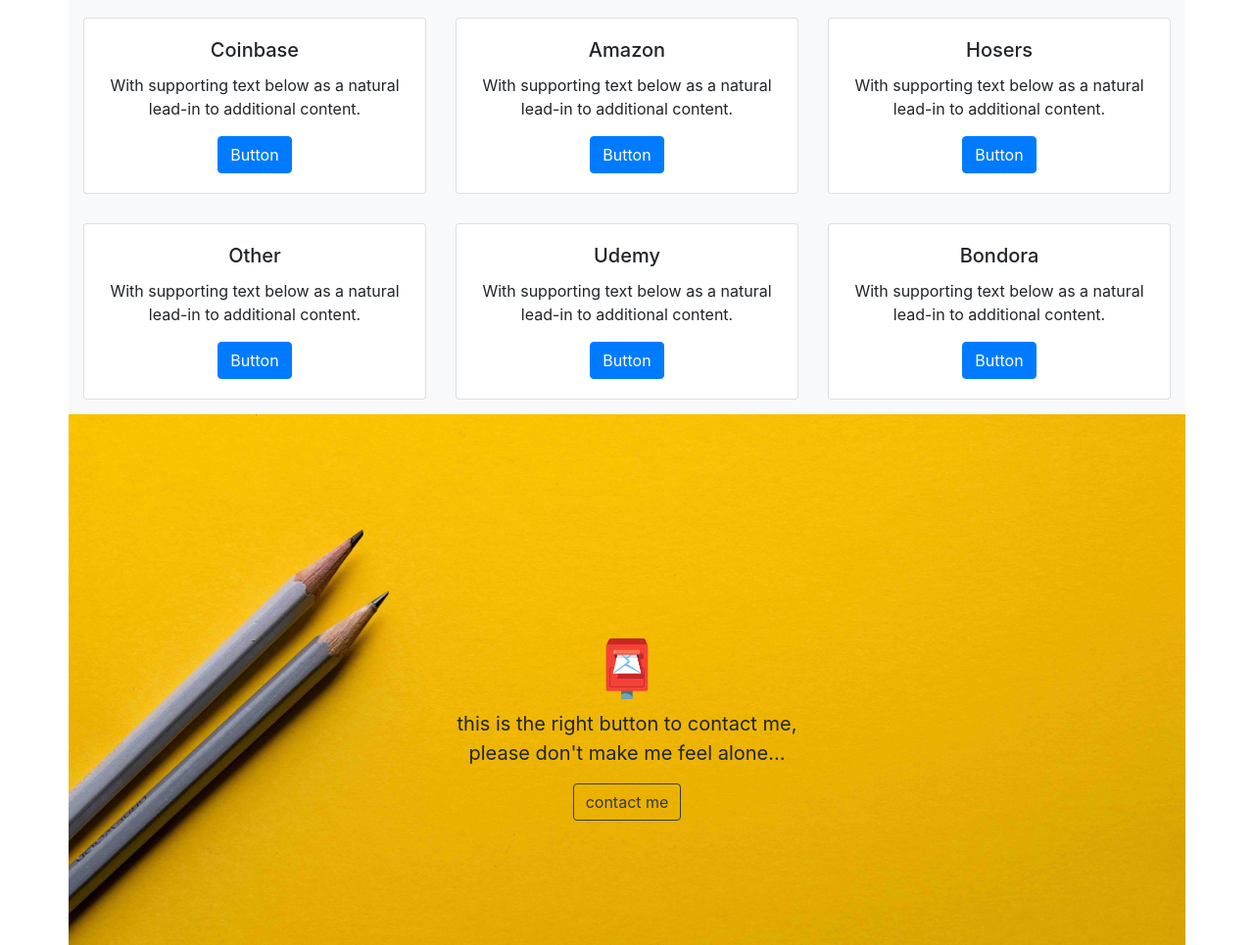
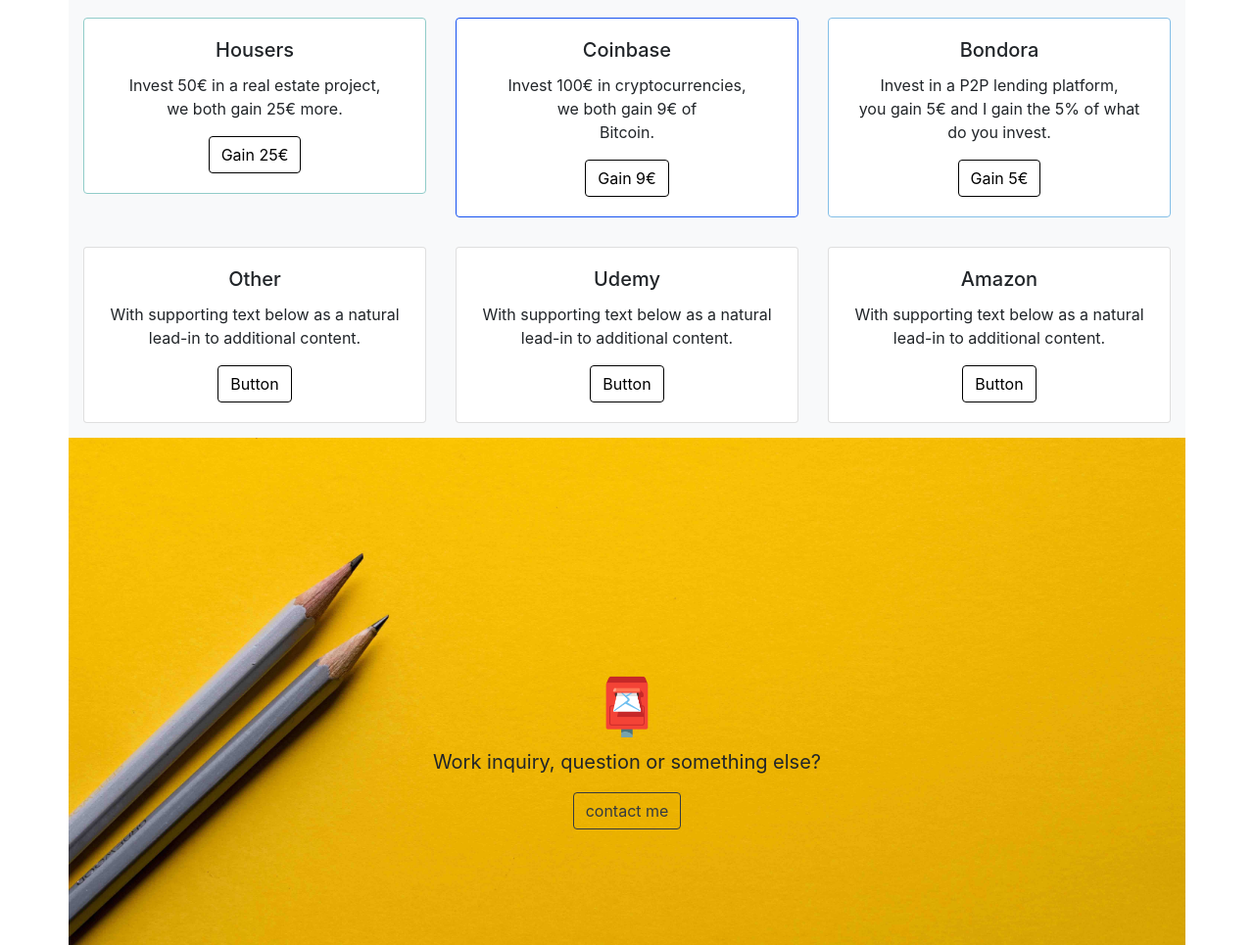
Before and after one commit to filippo-fresilli/filippo-fresilli.github.io, a plain HTML site: page index.html in a window 1280 px wide. Shown: the part 1315-2280 px from the top of the page at 98% size. Drawn offline with nearby package versions, Linux system fonts and the light colour scheme.

Commit message:
new features

```diff
--- a/index.html
+++ b/index.html
@@ -37,7 +37,7 @@
       <!------- Navbar -------->
       <nav class="navbar navbar-expand-md navbar-dark">
         <div class="container">
-          <a class="navbar-brand mb-0 h1" href="#home">Filippo Fresilli</a>
+          <a class="navbar-brand mb-0 h1" href="#">Filippo Fresilli</a>
           <button
             class="navbar-toggler"
             type="button"
@@ -55,7 +55,7 @@
           >
             <ul class="navbar-nav">
               <li class="nav-item">
-                <a class="nav-link" href="#home">Home</a>
+                <a class="nav-link" href="#">Home</a>
               </li>
               <li class="nav-item">
                 <a class="nav-link" href="#">Products</a>
@@ -95,8 +95,7 @@
           <div class="my-3 p-3">
             <h1 class="display-5">I'm Filippo Fresilli</h1>
             <p class="lead">
-              Hello World, this is me and and this is a little summary of my
-              life.
+              Hello World, I'm a UX/UI Designer with a passion for code based in Paris, France.
             </p>
           </div>
         </div>
@@ -119,26 +118,95 @@
         class="container position-relative overflow-hidden text-center bg-light"
         id="referrals"
       >
-        <div class="col-md-8 p-lg-5 mx-auto">
+        <div class="p-lg-5 mx-auto">
           <h2 class="display-4 font-weight-normal">My Referrals</h2>
           <p class="lead font-weight-normal">
-            This is the space where I share with You my referral links. <br/>
+            This is the space where I share with You my referral links. <br />
             I will try to publish only referrals win-win.
           </p>
         </div>
         <div class="row">
+          <!------- Housers -------->
+          <div class="col-sm-4 py-15px">
+            <div class="housers card">
+              <div class="card-body">
+                <h5 class="card-title">Housers</h5>
+                <p class="card-text">
+                  Invest 50€ in a real estate project,<br />
+                  we both gain 25€ more.
+                </p>
+                <a
+                  href="http://bit.ly/2mTTSeQ"
+                  class="btn btn-cards"
+                  target="_blank"
+                  >Gain 25€</a
+                >
+              </div>
+            </div>
+          </div>
+          <!------- Coinbase -------->
+          <div class="col-sm-4 py-15px">
+            <div class="coinbase card">
+              <div class="card-body">
+                <h5 class="card-title">Coinbase</h5>
+                <p class="card-text">
+                  Invest 100€ in cryptocurrencies,<br />
+                  we both gain 9€ of <br />Bitcoin.
+                </p>
+                <a
+                  href="https://www.coinbase.com/join/5890622b39e5ce7dceca5818"
+                  class="btn btn-cards"
+                  target="_blank"
+                  >Gain 9€</a
+                >
+              </div>
+            </div>
+          </div>
+          <!------- Bondora -------->
+          <div class="col-sm-4 py-15px">
+            <div class="bondora card">
+              <div class="card-body">
+                <h5 class="card-title">Bondora</h5>
+                <p class="card-text">
+                  Invest in a P2P lending platform,<br />
+                  you gain 5€ and I gain the 5% of what do you invest.
+                </p>
+                <a
+                  href="https://bondora.com/ref/filippof10"
+                  class="btn btn-cards"
+                  target="_blank"
+                  >Gain 5€</a
+                >
+              </div>
+            </div>
+          </div>
+          <!------- Others -------->
           <div class="col-sm-4 py-15px">
             <div class="card">
               <div class="card-body">
-                <h5 class="card-title">Coinbase</h5>
+                <h5 class="card-title">Other</h5>
                 <p class="card-text">
                   With supporting text below as a natural lead-in to additional
                   content.
                 </p>
-                <a href="#" class="btn btn-primary">Button</a>
+                <a href="#" class="btn btn-cards">Button</a>
               </div>
             </div>
           </div>
+          <!------- Udemy -------->
+          <div class="col-sm-4 py-15px">
+            <div class="card">
+              <div class="card-body">
+                <h5 class="card-title">Udemy</h5>
+                <p class="card-text">
+                  With supporting text below as a natural lead-in to additional
+                  content.
+                </p>
+                <a href="#" class="btn btn-cards">Button</a>
+              </div>
+            </div>
+          </div>
+          <!------- Amazon -------->
           <div class="col-sm-4 py-15px">
             <div class="card">
               <div class="card-body">
@@ -147,55 +215,7 @@
                   With supporting text below as a natural lead-in to additional
                   content.
                 </p>
-                <a href="#" class="btn btn-primary">Button</a>
-              </div>
-            </div>
-          </div>
-          <div class="col-sm-4 py-15px">
-            <div class="card">
-              <div class="card-body">
-                <h5 class="card-title">Hosers</h5>
-                <p class="card-text">
-                  With supporting text below as a natural lead-in to additional
-                  content.
-                </p>
-                <a href="#" class="btn btn-primary">Button</a>
-              </div>
-            </div>
-          </div>
-          <div class="col-sm-4 py-15px">
-            <div class="card">
-              <div class="card-body">
-                <h5 class="card-title">Other</h5>
-                <p class="card-text">
-                  With supporting text below as a natural lead-in to additional
-                  content.
-                </p>
-                <a href="#" class="btn btn-primary">Button</a>
-              </div>
-            </div>
-          </div>
-          <div class="col-sm-4 py-15px">
-            <div class="card">
-              <div class="card-body">
-                <h5 class="card-title">Udemy</h5>
-                <p class="card-text">
-                  With supporting text below as a natural lead-in to additional
-                  content.
-                </p>
-                <a href="#" class="btn btn-primary">Button</a>
-              </div>
-            </div>
-          </div>
-          <div class="col-sm-4 py-15px">
-            <div class="card">
-              <div class="card-body">
-                <h5 class="card-title">Bondora</h5>
-                <p class="card-text">
-                  With supporting text below as a natural lead-in to additional
-                  content.
-                </p>
-                <a href="#" class="btn btn-primary">Button</a>
+                <a href="#" class="btn btn-cards" target="_blank">Button</a>
               </div>
             </div>
           </div>
@@ -209,8 +229,7 @@
         <div class="">
           <h2 class="display-4 font-weight-normal">📮</h2>
           <p class="lead font-weight-normal">
-            this is the right button to contact me,<br />
-            please don't make me feel alone...
+            Work inquiry, question or something else?
           </p>
           <a
             class="btn btn-outline-dark"
@@ -273,14 +292,13 @@
         <div class="col-6 col-md">
           <h5>Others</h5>
           <ul class="list-unstyled text-small">
-            <!-- <li><a class="text-muted" href="#">Cool stuff</a></li> -->
-
+            <li><a class="text-muted" href="#">Medium</a></li>
           </ul>
         </div>
       </div>
     </footer>
     <div class="container text-center">
-      <p>Made by me during COVID-19 quarantine.</p>
+      <p>© 2020 Copyright Filippo Fresilli. All rights reserved.</p>
     </div>
     <!--<footer class="container">
       <div class="d-flex justify-content-center">
--- a/style.css
+++ b/style.css
@@ -8,20 +8,57 @@
 }
 
 .site-header {
-    background-color: rgba(0, 0, 0, .85);
+  background-color: rgba(0, 0, 0, 0.85);
   -webkit-backdrop-filter: saturate(180%) blur(20px);
   backdrop-filter: saturate(180%) blur(20px);
 }
 
 .bg-image {
-    background-image: url('assets/images/bg/joanna-kosinska-compressed.jpg');
+  background-image: url("assets/images/bg/joanna-kosinska-compressed.jpg");
   background-size: cover;
   min-height: 80vh;
 }
 
 .profile-picture {
-    background-image: url('assets/images/bg/filippofresilli_profile.jpg');
+  background-image: url("assets/images/bg/filippofresilli_profile.jpg");
   background-size: cover;
 }
 
+/* colors referrals */
+
+.btn-cards {
+  color: #000 !important;
+  background-color: #fff !important;
+  border-color: #000 !important;
+}
+
+/* mouse over link */
+.btn-cards:hover {
+  color: #fff !important;
+  background-color: #fd7b61 !important;
+  border-color: #fff !important;
+}
+
+/* coinbase */
+
+.coinbase {
+  border-color: #1652f0 !important;
+}
+
+/* visited link
+.btn-coinbase:visited {
+  background-color: green !important;
+} */
+
+/* housers */
+
+.housers {
+  border-color: #91ccc9 !important;
+}
+
+/* bondora */
+.bondora {
+  border-color: #84bfe7 !important;
+}
+
 /* footer */
```
Also changed, not shown: 1 other file. Lines whose indentation alone changed are shown as unchanged.
